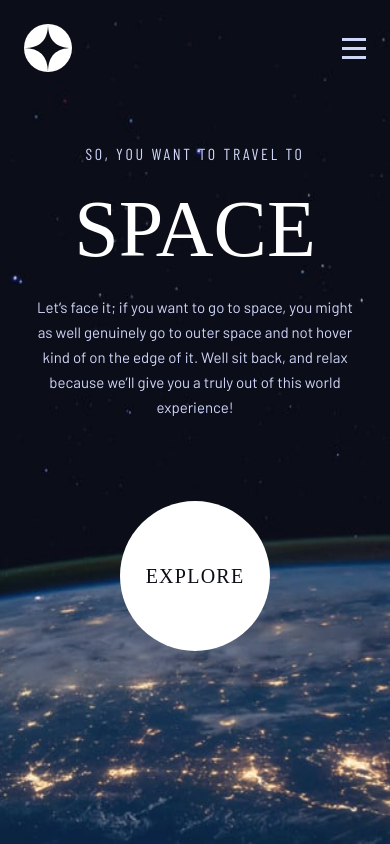
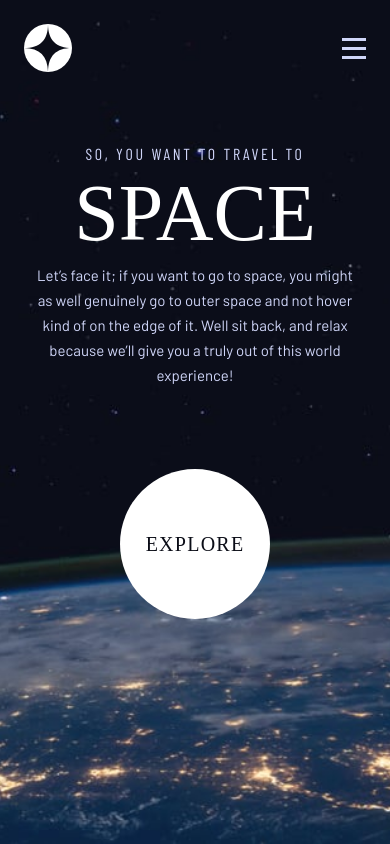
Before and after one commit to ljimshitashvili/space-tourism-website, a React (Vite) app: page / in a window 390 px wide. Built offline with nearby package versions, Linux system fonts and the light colour scheme; a web font is replaced by a local one.

Commit message:
Home responsive

```diff
--- a/src/App.tsx
+++ b/src/App.tsx
@@ -68,7 +68,9 @@ const Container = styled.div<ContainerTypes>`
   display: flex;
   flex-direction: column;
   align-items: center;
-  background-size: 100% 100%;
+  background-size: cover;
+  background-position: center;
+
   ${(p) =>
     p.path === "/"
       ? `background-image: url(${bgHomeMob})`
@@ -76,5 +78,27 @@ const Container = styled.div<ContainerTypes>`
       ? `background-image: url(${bgDestMob})`
       : p.path === "/crew"
       ? `background-image: url(${bgCrewMob})`
-      : `background-image: url(${bgTechMob})`}
+      : `background-image: url(${bgTechMob})`};
+
+  @media (min-width: 768px) {
+    ${(p) =>
+      p.path === "/"
+        ? `background-image: url(${bgHomeTab})`
+        : p.path === "/destination"
+        ? `background-image: url(${bgDestTab})`
+        : p.path === "/crew"
+        ? `background-image: url(${bgCrewTab})`
+        : `background-image: url(${bgTechTab})`}
+  }
+
+  @media (min-width: 1024px) {
+    ${(p) =>
+      p.path === "/"
+        ? `background-image: url(${bgHomeDesk})`
+        : p.path === "/destination"
+        ? `background-image: url(${bgDestDesk})`
+        : p.path === "/crew"
+        ? `background-image: url(${bgCrewDesk})`
+        : `background-image: url(${bgTechDesk})`};
+  }
 `;
--- a/src/Components/Main/Home/Home.tsx
+++ b/src/Components/Main/Home/Home.tsx
@@ -14,6 +14,7 @@ export default function Destination({ setPath }: Props) {
   }, [location]);
   return (
     <Container>
+      <div>
         <h1>SO, YOU WANT TO TRAVEL TO</h1>
         <h2>SPACE</h2>
         <p>
@@ -22,6 +23,7 @@ export default function Destination({ setPath }: Props) {
           back, and relax because we’ll give you a truly out of this world
           experience!
         </p>
+      </div>
       <Circle>
         <h3>EXPLORE</h3>
       </Circle>
@@ -67,6 +69,55 @@ const Container = styled.div`
     text-align: center;
     color: #d0d6f9;
   }
+
+  @media (min-width: 768px) {
+    max-width: 445px;
+    gap: 24px;
+    margin: 106px 0;
+
+    h1 {
+      font-size: 20px;
+      line-height: 24px;
+      letter-spacing: 3.375px;
+    }
+
+    h2 {
+      font-size: 150px;
+      line-height: 150px;
+    }
+
+    p {
+      font-size: 16px;
+      line-height: 28px;
+    }
+  }
+
+  @media (min-width: 1024px) {
+    flex-direction: row;
+    max-width: unset;
+    justify-content: space-around;
+    width: 100%;
+    margin: 251px 0 131px 0;
+
+    div {
+      max-width: 445px;
+
+      h1 {
+        font-size: 28px;
+        line-height: 34px;
+        letter-spacing: 4.725px;
+      }
+
+      h2 {
+        line-height: 172px;
+      }
+
+      p {
+        font-size: 18px;
+        line-height: 32px;
+      }
+    }
+  }
 `;
 
 const Circle = styled.div`
@@ -90,4 +141,10 @@ const Circle = styled.div`
     letter-spacing: 1.25px;
     color: #0b0d17;
   }
+
+  @media (min-width: 768px) {
+    width: 242px;
+    height: 242px;
+    margin-top: 50px;
+  }
 `;
```
Lines whose indentation alone changed are shown as unchanged.
